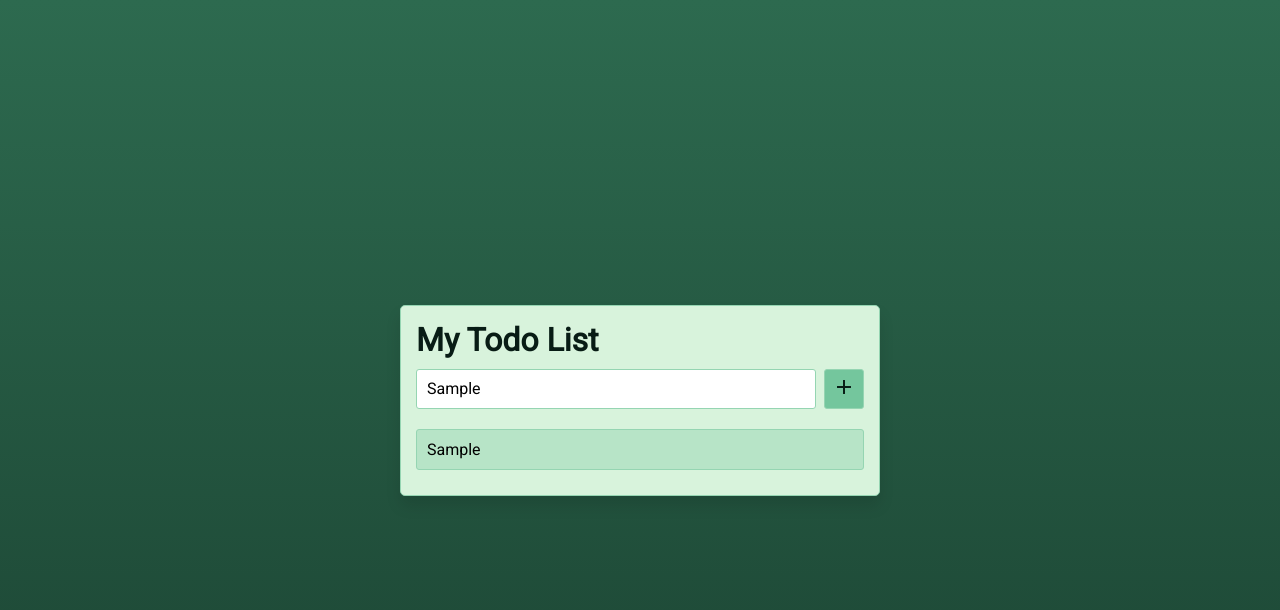
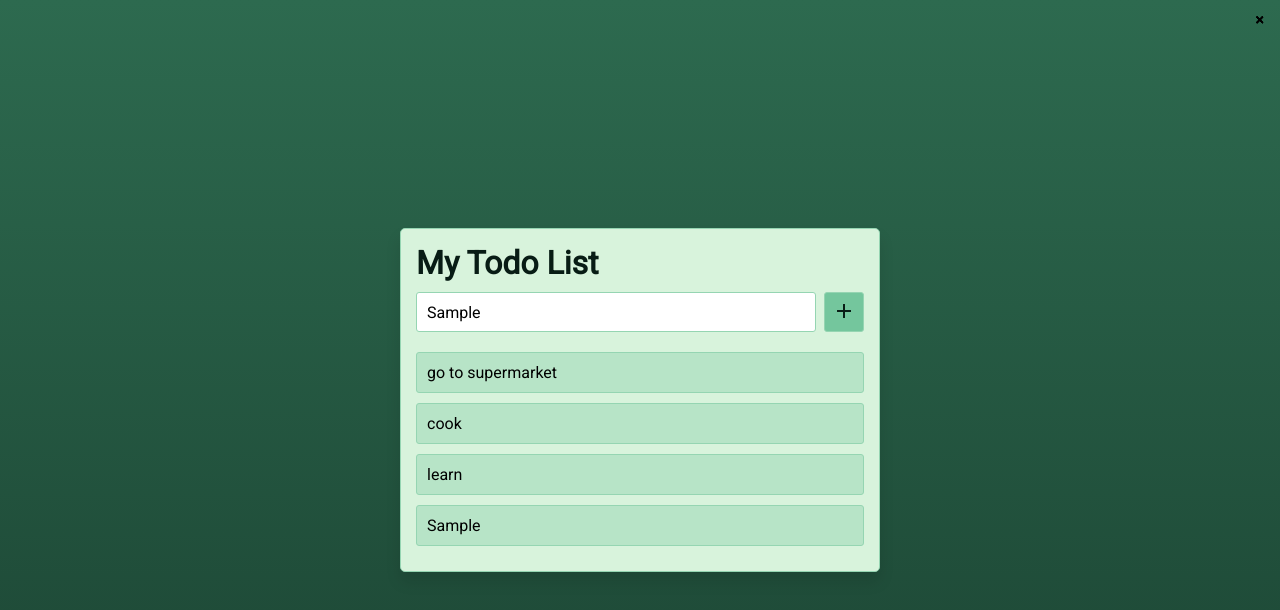
Before and after one commit to bittnerjan/todoList, a plain HTML site: page index.html in a window 1280 px wide. Both pictures are taken after typing "Sample" into the empty fields and a click on the button "add". Drawn offline with Linux system fonts and the light colour scheme.

Commit message:
add delete logic

```diff
--- a/app.js
+++ b/app.js
@@ -1,8 +1,21 @@
 const input = document.getElementById("input");
 const button = document.getElementById("add-button");
 const list = document.getElementById("list");
+let listItems = document.getElementsByTagName("li");
 
 button.addEventListener("click", addTask);
+
+appendRemoveEl();
+
+function appendRemoveEl() {
+  for (let i = 0; i < listItems.length; i++) {
+    let span = document.createElement("SPAN");
+    let txt = document.createTextNode("\u00D7");
+    span.className = "close";
+    span.appendChild(txt);
+    listItems[i].appendChild(span);
+  }
+}
 
 function addTask() {
   if (input.value === "") {
@@ -12,5 +25,15 @@ function addTask() {
     let itemText = document.createTextNode(input.value);
     listItem.appendChild(itemText);
     list.appendChild(listItem);
+    appendRemoveEl();
   }
 }
+
+var close = document.getElementsByClassName("close");
+var i;
+for (i = 0; i < close.length; i++) {
+  close[i].onclick = function () {
+    var div = this.parentElement;
+    div.style.display = "none";
+  };
+}
--- a/index.html
+++ b/index.html
@@ -27,7 +27,11 @@
           <i id="add-button" class="material-icons">add</i>
         </button>
       </div>
-      <ul id="list"></ul>
+      <ul id="list">
+        <li>go to supermarket</li>
+        <li>cook</li>
+        <li>learn</li>
+      </ul>
     </div>
     <script src="app.js"></script>
   </body>
--- a/styles.css
+++ b/styles.css
@@ -55,6 +55,7 @@ h1 {
   background-color: #74c69d;
   color: #081c15;
   outline: none;
+  cursor: pointer;
 }
 
 #input-group button:hover {
@@ -78,3 +79,17 @@ li:hover {
   background-color: #95d5b2;
   transform: scale(1.005);
 }
+
+.close {
+  position: absolute;
+  right: 0;
+  top: 0;
+  padding: 10px 16px 10px 16px;
+  border-radius: 0px 3px 3px 0px;
+}
+
+.close:hover {
+  background-color: #f44336;
+  color: white;
+  cursor: pointer;
+}
```
